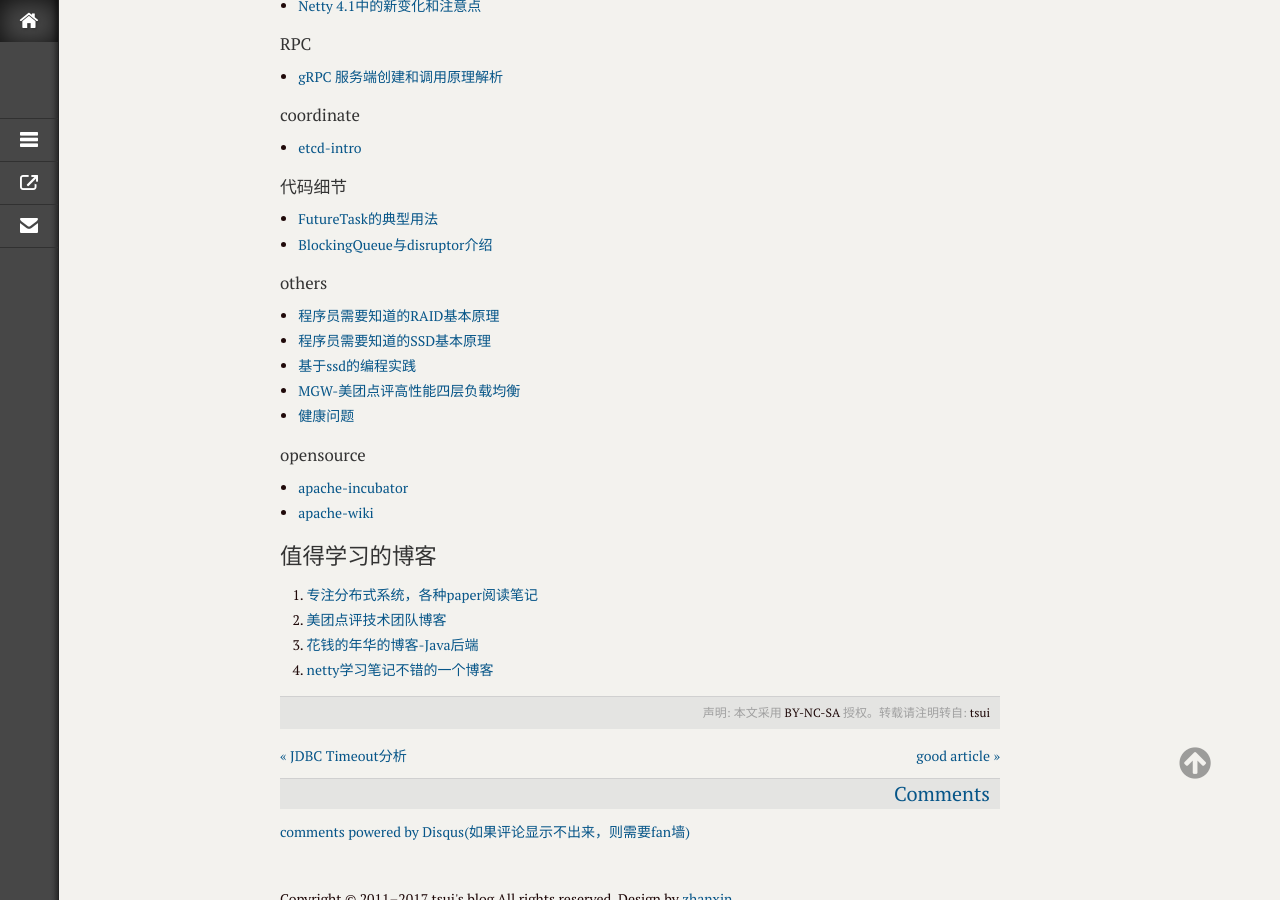
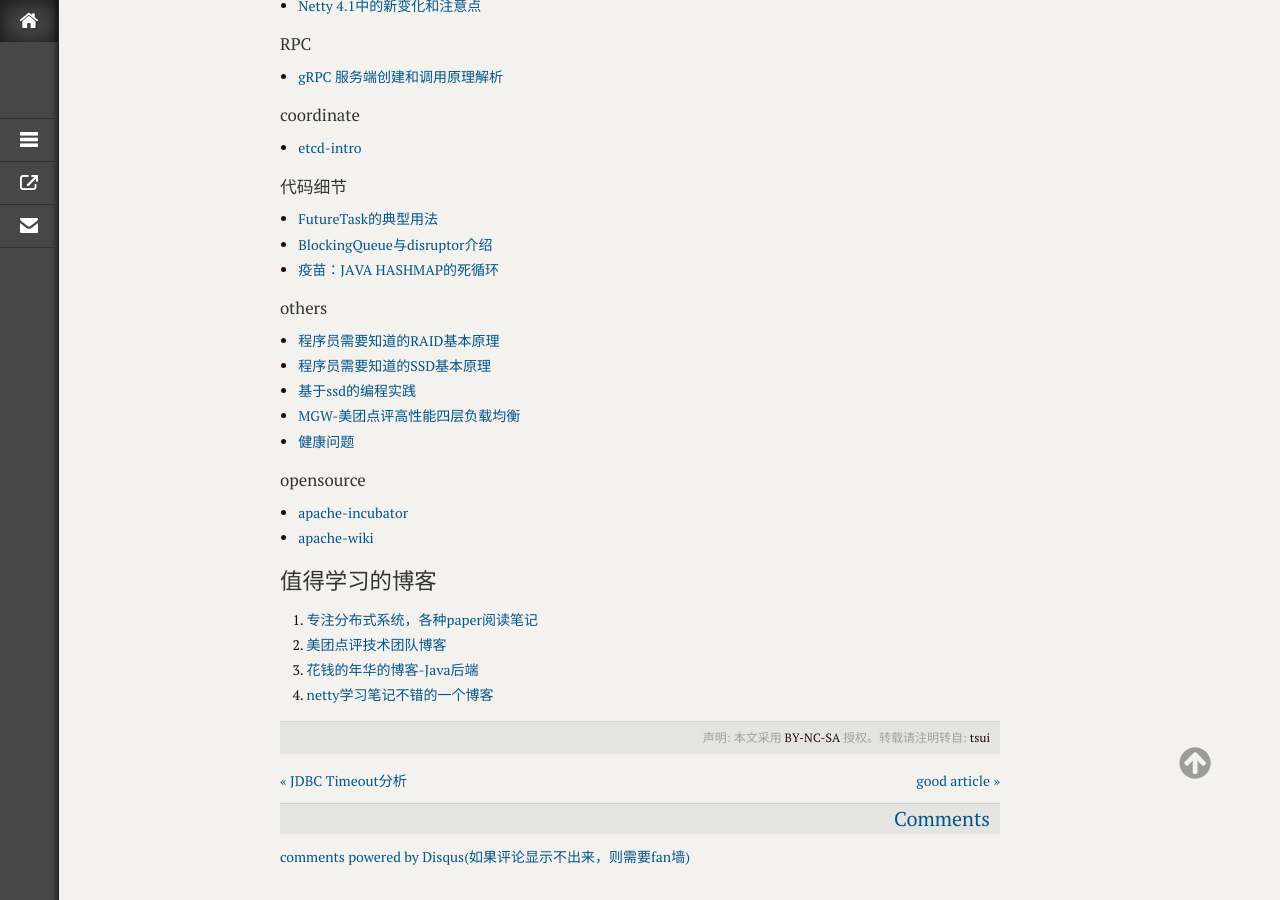
Before and after one commit to xmtsui/blog, a Jekyll site: the page built from _posts/2017/2017-03-14-readqueue-01.md, in a window 1280 px wide and 900 px high, scrolled down 2068 px. Built offline with Jekyll 4.4.1, drawn with Linux system fonts in a browser that asks for light colours; comment, search, counter and statistics services are not loaded.

Commit message:
modify by quickcommint

```diff
--- a/_posts/2017/2017-03-14-readqueue-01.md
+++ b/_posts/2017/2017-03-14-readqueue-01.md
@@ -91,6 +91,7 @@ categories:
 #### 代码细节
 * [FutureTask的典型用法](http://blog.csdn.net/linchunquan/article/details/22382487)
 * [BlockingQueue与disruptor介绍](https://tech.meituan.com/disruptor.html)
+* [疫苗：JAVA HASHMAP的死循环](https://coolshell.cn/articles/9606.html)
 
 #### others
 * [程序员需要知道的RAID基本原理](http://oserror.com/backend/raid-principle/)
```
